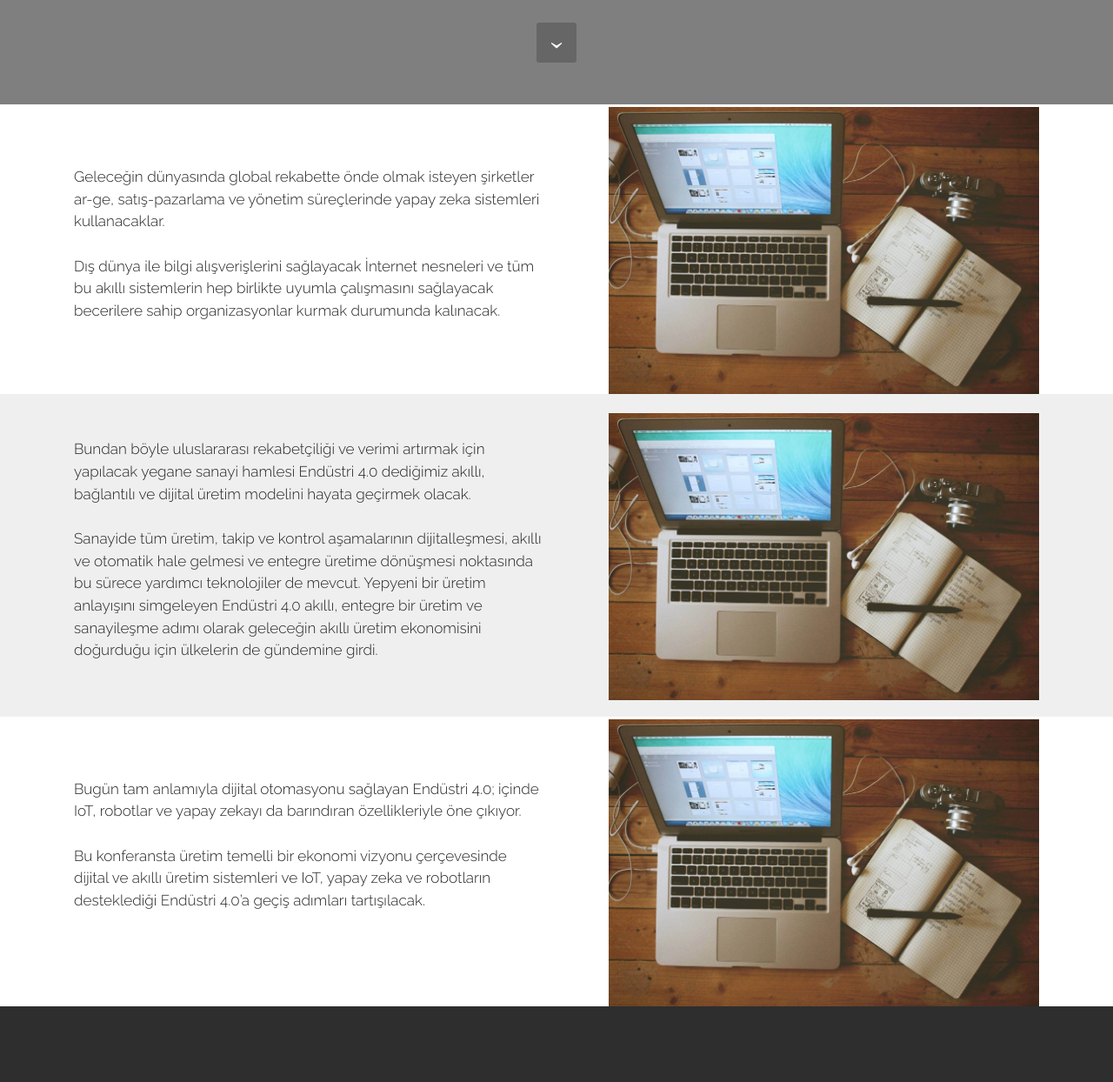
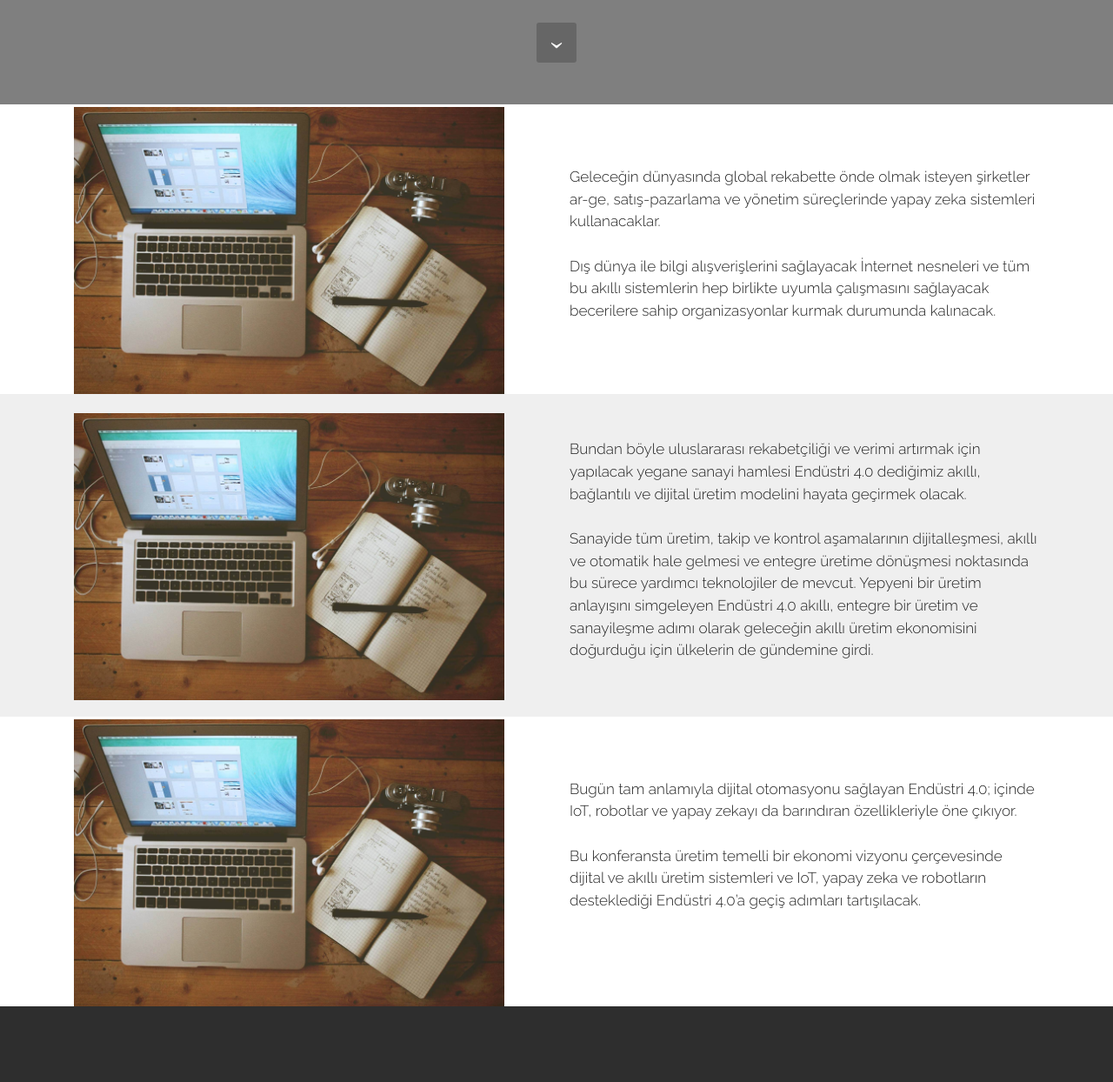
Before and after one commit to s3audi/sfe18, a plain HTML site: page sanayi.html in a window 1280 px wide. Shown: the part 680-1924 px from the top of the page at 87% size. Drawn offline with Linux system fonts and the light colour scheme; grey boxes are pictures that could not be loaded; files whose address does not match are found by name.

Commit message:
Rev3_SanDon3

```diff
--- a/sanayi.html
+++ b/sanayi.html
@@ -58,7 +58,7 @@
 
 </section>
 
-<section class="engine"><a href="https://mobiri.se/e">how to make your own site for free</a></section><section class="mbr-section mbr-section-hero mbr-section-full mbr-section-with-arrow mbr-after-navbar" id="header4-r" data-bg-video="https://www.youtube.com/watch?v=uNCr7NdOJgw" data-rv-view="283">
+<section class="engine"><a href="https://mobiri.se/h">create your own web page</a></section><section class="mbr-section mbr-section-hero mbr-section-full mbr-section-with-arrow mbr-after-navbar" id="header4-r" data-bg-video="https://www.youtube.com/watch?v=uNCr7NdOJgw" data-rv-view="283">
 
     <div class="mbr-overlay" style="opacity: 0.5; background-color: rgb(0, 0, 0);"></div>
 
@@ -87,9 +87,14 @@
         <div class="row">
             <div class="mbr-table-md-up">
 
+              <div class="mbr-table-cell mbr-right-padding-md-up mbr-valign-top col-md-7 image-size" style="width: 50%;">
+                  <div class="mbr-figure"><img src="assets/images/desktop.jpg"></div>
+              </div>
 
 
-              <div class="mbr-table-cell col-md-5 text-xs-center text-md-right content-size">
+
+
+              <div class="mbr-table-cell col-md-5 text-xs-center text-md-left content-size">
 
                   <div class="lead">
 
@@ -102,11 +107,6 @@
 
 
 
-
-
-              <div class="mbr-table-cell mbr-left-padding-md-up mbr-valign-top col-md-7 image-size" style="width: 50%;">
-                  <div class="mbr-figure"><img src="assets/images/desktop.jpg"></div>
-              </div>
 
             </div>
         </div>
@@ -121,9 +121,14 @@
         <div class="row">
             <div class="mbr-table-md-up">
 
+              <div class="mbr-table-cell mbr-right-padding-md-up mbr-valign-top col-md-7 image-size" style="width: 50%;">
+                  <div class="mbr-figure"><img src="assets/images/desktop.jpg"></div>
+              </div>
 
 
-              <div class="mbr-table-cell col-md-5 text-xs-center text-md-right content-size">
+
+
+              <div class="mbr-table-cell col-md-5 text-xs-center text-md-left content-size">
 
                   <div class="lead">
 
@@ -136,11 +141,6 @@
 
 
 
-
-
-              <div class="mbr-table-cell mbr-left-padding-md-up mbr-valign-top col-md-7 image-size" style="width: 50%;">
-                  <div class="mbr-figure"><img src="assets/images/desktop.jpg"></div>
-              </div>
 
             </div>
         </div>
@@ -155,9 +155,14 @@
         <div class="row">
             <div class="mbr-table-md-up">
 
+              <div class="mbr-table-cell mbr-right-padding-md-up mbr-valign-top col-md-7 image-size" style="width: 50%;">
+                  <div class="mbr-figure"><img src="assets/images/desktop.jpg"></div>
+              </div>
 
 
-              <div class="mbr-table-cell col-md-5 text-xs-center text-md-right content-size">
+
+
+              <div class="mbr-table-cell col-md-5 text-xs-center text-md-left content-size">
 
                   <div class="lead">
 
@@ -171,11 +176,6 @@
 
 
 
-
-
-              <div class="mbr-table-cell mbr-left-padding-md-up mbr-valign-top col-md-7 image-size" style="width: 50%;">
-                  <div class="mbr-figure"><img src="assets/images/desktop.jpg"></div>
-              </div>
 
             </div>
         </div>
```
Also changed, not shown: index.html (+2 -2 lines), smartfuture.html (+2 -2 lines), 1 other file.
